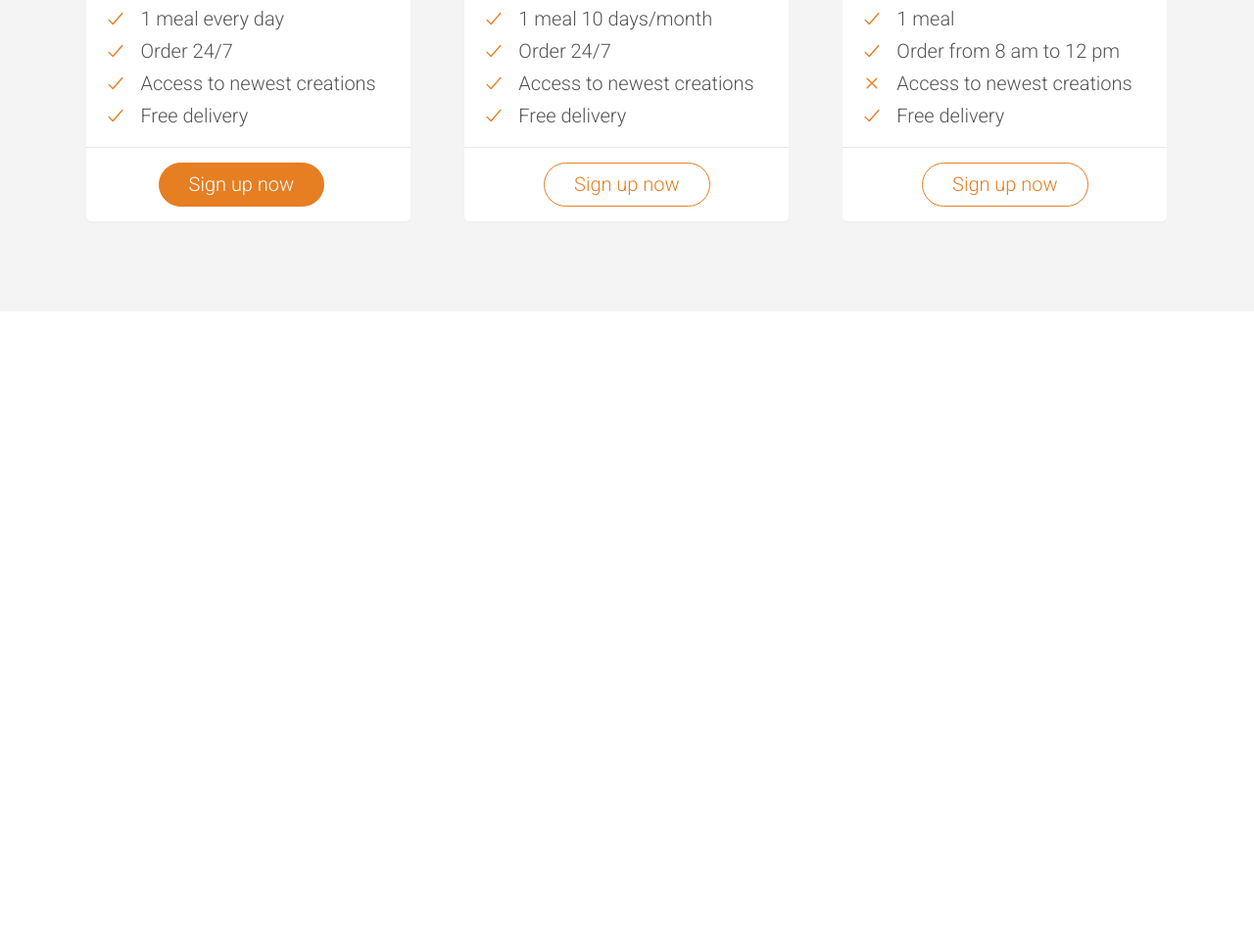
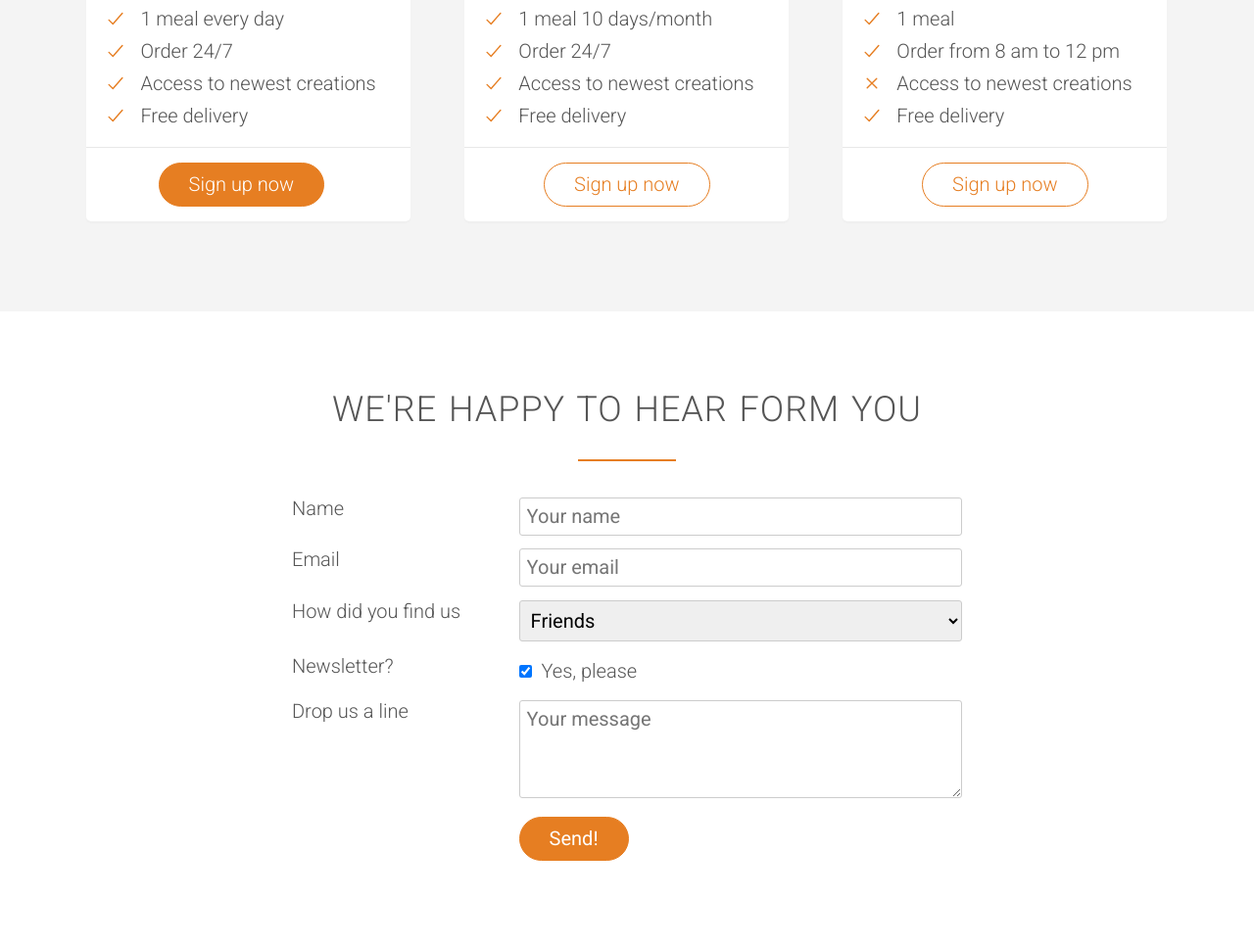
Before and after one commit to Israel-J/Omnifood, a plain HTML site: page index.html in a window 1280 px wide. Shown: the part 4275-5241 px from the top of the page at 98% size. Before the commit the page ends 4593 px from the top, so only its background shows below. Drawn offline with nearby package versions, Linux system fonts and the light colour scheme.

Commit message:
Added a contact form and styled with css

```diff
--- a/index.html
+++ b/index.html
@@ -334,9 +334,71 @@
                 </div>
             </div>
         </div>
-
     </section>
 
+    <section class="section-form">
+        <div class="row">
+            <h2>We're happy to hear form you</h2>
+        </div>
+        <div class="row">
+            <form methtod="post" action="#" class="contact-form">
+                <div class="row">
+                    <div class="col span-1-of-3">
+                        <label for="name">Name</label>
+                    </div>
+                    <div class="col span-2-of-3">
+                        <input type="text" name="name" id="name" placeholder="Your name" required>
+                    </div>
+                </div>
+                <div class="row">
+                    <div class="col span-1-of-3">
+                        <label for="email">Email</label>
+                    </div>
+                    <div class="col span-2-of-3">
+                        <input type="email" name="email" id="email" placeholder="Your email" required>
+                    </div>
+                </div>
+                <div class="row">
+                    <div class="col span-1-of-3">
+                        <label>How did you find us</label>
+                    </div>
+                    <div class="col span-2-of-3">
+                        <select name="find-us" id="find-us">
+                            <option value="friends" selected>Friends</option>
+                            <option value="search">Search engine</option>
+                            <option value="ad">Advertisment</option>
+                            <option value="other">Other</option>
+                        </select>
+                    </div>
+                </div>
+                <div class="row">
+                    <div class="col span-1-of-3">
+                        <label>Newsletter?</label>
+                    </div>
+                    <div class="col span-2-of-3">
+                        <input type="checkbox" name="news" id="news" checked> Yes, please
+                    </div>
+                </div>
+                <div class="row">
+                    <div class="col span-1-of-3">
+                        <label>Drop us a line</label>
+                    </div>
+                    <div class="col span-2-of-3">
+                        <textarea name="message" placeholder="Your message"></textarea>
+                    </div>
+                </div>
+                <div class="row">
+                    <div class="col span-1-of-3">
+                        <label> &nbsp;</label>
+                    </div>
+                    <div class="col span-2-of-3">
+                        <input type="submit" value="Send!">
+                    </div>
+                </div>
+
+            </form>
+        </div>
+    </section>
 
 </body>
 
--- a/resources/css/style.css
+++ b/resources/css/style.css
@@ -141,7 +141,8 @@ a:active {
 /* ---BUTTONS--- */
 /*style */
 .btn:link,
-.btn:visited {
+.btn:visited,
+input[type=submit]  {
     display: inline-block;
     padding: 10px 30px;
     font-weight: 300px;
@@ -150,7 +151,8 @@ a:active {
 }
 
 .btn-full:link,
-.btn-full:visited {
+.btn-full:visited,
+input[type=submit] {
     background-color: #e67e22;
     border: 1px solid #e67e22;
     border-radius: 200px;
@@ -166,7 +168,9 @@ a:active {
 }
 
 .btn:hover,
-.btn:active {
+.btn:active,
+input[type=submit]:hover,
+input[type=submit]:active {
     background-color: #cf6d17;
 }
 
@@ -452,3 +456,34 @@ cite img {
 .plan-box ul li {
     padding: 5px 0 ;
 }
+
+/* ------------------------------------ */
+/*CONTACT FORM*/
+/* ------------------------------------ */
+
+.contact-form {
+    width: 60%;
+    margin: 0 auto;
+}
+
+input[type=text],
+input[type=email],
+select,
+textarea {
+    width: 100%;
+    padding: 7px;
+    border-radius: 3px;
+    border: 1px solid #ccc;
+}
+
+textarea {
+    height: 100px;
+}
+
+input[type="checkbox"] {
+    margin: 10px 5px 10px 0;
+}
+
+*:focus {
+    outline: none;
+}
```
